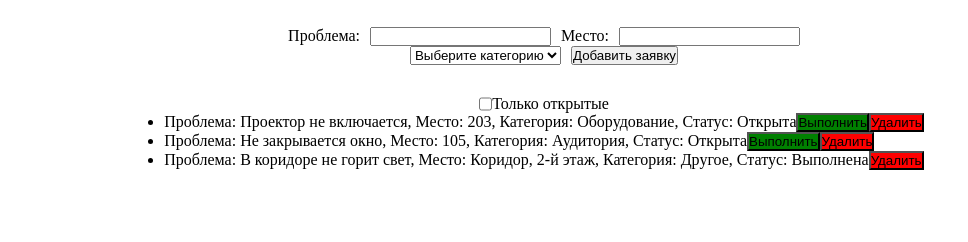
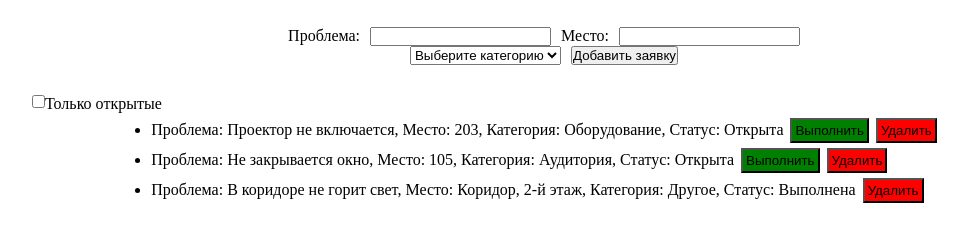
Before and after one commit to Nikita-2900/mdk7.3, a plain HTML site: page index.html in a window 1280 px wide. Shown: the part 70-312 px from the top of the page, without its empty margins (96-1064 px from the left). Drawn offline with Linux system fonts and the light colour scheme.

Commit message:
еще немного доработал стили

```diff
--- a/index.js
+++ b/index.js
@@ -25,10 +25,14 @@ function renderTickets() {
             done = "Открыта"
         };
         li.textContent = `Проблема: ${x.title}, Место: ${x.room}, Категория: ${x.category}, Статус: ${done}`
+        li.style.marginBottom = "5px";
+
         const goButton = document.createElement('button')
         if (x.done === false) {
             goButton.textContent = "Выполнить"
             goButton.style.background = "green"
+            goButton.style.marginLeft = "7px";
+            goButton.style.padding = "3px";
             li.append(goButton)
         }
         goButton.addEventListener('click', () => {
@@ -38,6 +42,8 @@ function renderTickets() {
         const removeButton = document.createElement('button')
         removeButton.textContent = "Удалить"
         removeButton.style.background = "red"
+        removeButton.style.marginLeft = "7px";
+        removeButton.style.padding = "3px";
         li.append(removeButton)
         removeButton.addEventListener('click', () => {
             tickets.splice(index, 1)
--- a/style.css
+++ b/style.css
@@ -28,11 +28,12 @@ h1 {
 }
 #showHint {
     flex-direction: row;
+    margin-bottom: 10px;
 }
 .sss {
     margin-top: 30px;
     display: flex;
-    justify-content: center;
+    margin-left: 10dvw;
 }
 p {
     display: flex;
```
